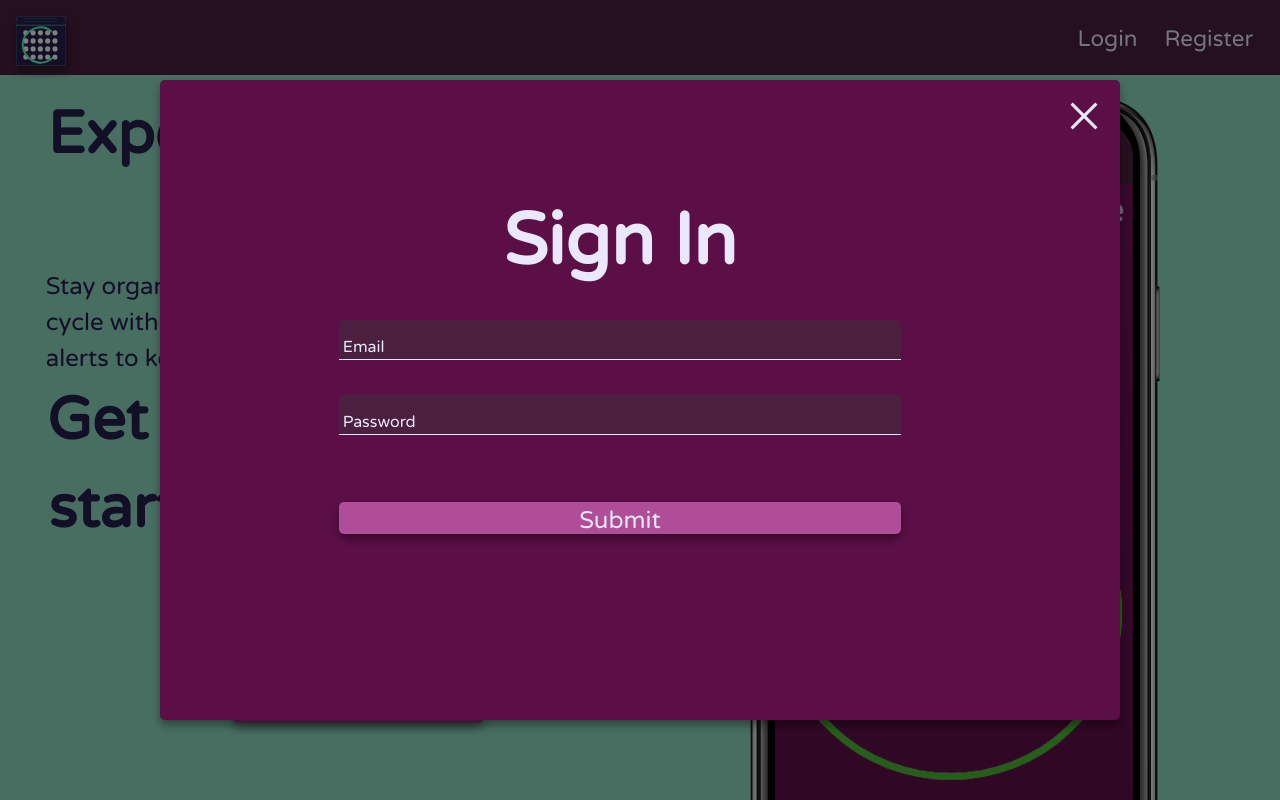
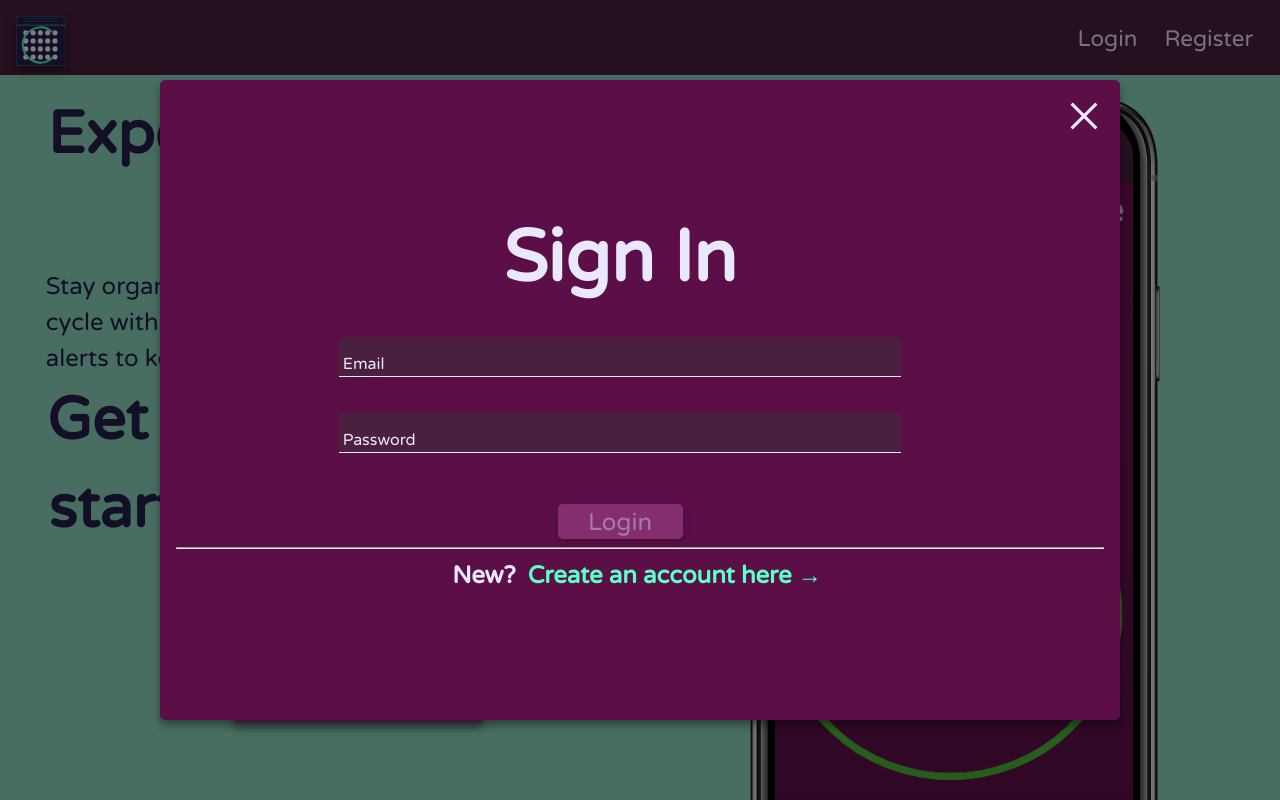
Before and after one commit to Friendfrie77/Period-Tracker-TS, a React (Vite) app in the folder Frontend/: page / in a window 1280 px wide. Both pictures are taken after a click on the button "Login". Shown: the top 800 px of the page. Built offline with nearby package versions, Linux system fonts and the light colour scheme; no server answers.

Commit message:
countdown color fix.

```diff
--- a/Frontend/src/components/countdown/Countdown.tsx
+++ b/Frontend/src/components/countdown/Countdown.tsx
@@ -2,9 +2,9 @@ import { useEffect } from "react";
 import { CountdownCircleTimer} from "react-countdown-circle-timer";
 import useTimerData from "../../hooks/useTimerData";
 type CountdownProps = {
-    startDate?: Date | string | null,
-    endDate?: Date | string | null,
-    color1?: string,
+    startDate?: Date | null,
+    endDate?: Date | null,
+    color1: string,
     color2?: string,
     color3?: string,
     message?: string
@@ -28,7 +28,6 @@ const renderTime = (dimension?:string|null , time?:number|null, message?:string)
 }
 const Countdown: React.FC<CountdownProps> = ({startDate, endDate, color1, color2, color3, message}) =>{
     const {calcNeededInfo, timerKey, setTimerKey, getTime} = useTimerData();
-
     const neededInfo = () =>{
         if(startDate && endDate){
             const {duration, remainingTime, half, quarter} = calcNeededInfo(startDate, endDate)
@@ -39,6 +38,7 @@ const Countdown: React.FC<CountdownProps> = ({startDate, endDate, color1, color2
     }
     const {duration, remainingTime, half, quarter} = neededInfo();
     console.log((getTime(duration-(duration - remainingTime))))
+    console.log(`#${color1}`, `#${color2}`, `#${color3}`)
     const timerProps: {
         isPlaying: boolean,
         size: number,
@@ -50,14 +50,15 @@ const Countdown: React.FC<CountdownProps> = ({startDate, endDate, color1, color2
     }
     useEffect(() =>{
         setTimerKey(prev => prev + 1)
+        // eslint-disable-next-line
     },[endDate])
     const content = (
         <div className="countdown-timer">
             <CountdownCircleTimer
             {...timerProps}
             key = {timerKey}
-            colors={
-            "#9000ff"}
+            colors = {[`#${color1}`, `#${color2}`, `#${color3}`]}
+            colorsTime={[duration, half, quarter]}
             duration={duration}
             initialRemainingTime={remainingTime}
             >
--- a/Frontend/src/components/countdown/HomePageCountdown.tsx
+++ b/Frontend/src/components/countdown/HomePageCountdown.tsx
@@ -1,7 +1,7 @@
 import Countdown from "../../components/countdown/Countdown"
 type HomePageCountdownProps = {
-    startDate?: string|null|undefined,
-    endDate?: string|null|undefined,
+    startDate?: Date|null|undefined,
+    endDate?: Date|null|undefined,
     countdownMessage?: string
     headerMessage: string,
     buttonLable: string,
@@ -11,7 +11,7 @@ const HomePageCountdown: React.FC<HomePageCountdownProps> = ({startDate, endDate
     const content = (
         <div className="flex-center">
             <h2 className="header-text">{headerMessage}</h2>
-            <Countdown startDate={startDate} endDate={endDate} message={countdownMessage} />
+            <Countdown startDate={startDate} endDate={endDate} message={countdownMessage} color1="40bf32" color2="e0e20c" color3="FA2C00"/>
             <div className="flex-center padding-bottom-1rem">
                 <label className="body-text" htmlFor="check-period">{buttonLable}</label>
                 <button className="button" name='check-period' onClick={buttonFunction}>Yes</button>
--- a/Frontend/src/components/modal/LoginModal.tsx
+++ b/Frontend/src/components/modal/LoginModal.tsx
@@ -14,11 +14,15 @@ import useLoading from "../../hooks/useLoading";
 
 const LoginModal: React.FC =() =>{
     const {isLoading} = useLoading();
-    const {login, logout} = useAuth();
-    const {toggleLoginCall} = useOpenModals();
+    const {logout} = useAuth();
+    const {toggleLoginCall, toggleRegisterCall} = useOpenModals();
     // const onSubmit = async(values:valuesTypes) =>{
     //     login(values);
     // }
+    const openReg = () =>{
+        toggleRegisterCall();
+        toggleLoginCall();
+    }
     const onSubmit = async() =>{
         logout()
     }
@@ -67,10 +71,14 @@ const LoginModal: React.FC =() =>{
                             span = 'Password'
                             isDisabled = {false}
                         />
-                        <button type= "submit" disabled = {!valid}>Submit</button>
+                        <button type= "submit" className="button" disabled = {!valid}>Login</button>
                     </form>
                 )}
                 />
+                <section className="account-reg flex-center">
+                    <hr className="hr-fullpage"></hr>
+                    <h3 className="body-text">New? <button className="button-link" onClick={openReg}>Create an account here &#8594;</button></h3>
+                </section>
         </section>
     )
     return content;
--- a/Frontend/src/components/modal/RegisterModal.tsx
+++ b/Frontend/src/components/modal/RegisterModal.tsx
@@ -94,7 +94,7 @@ const RegisterModal: React.FC = () =>{
                             span = 'Confirm Password'
                             isDisabled = {false}
                         />
-                        <button type= "submit" disabled = {!valid}>Submit</button>
+                        <button type= "submit" className="button" disabled = {!valid}>Submit</button>
                     </form>
                 )}
             />
--- a/Frontend/src/pages/landingPage/Landing.tsx
+++ b/Frontend/src/pages/landingPage/Landing.tsx
@@ -73,8 +73,8 @@ const LandingPage: React.FC = () =>{
                     linkTxt="Find out more"
                     contentImg={Laptop}
                     txtHeader="Privacy Focused "
-                    txtContent=""
-                    txtContentType={""}
+                    txtContent={""}
+                    txtContentType={"text"}
                     imgAlt={""}
                     link={""}
                     />
--- a/Frontend/src/pages/loggedInUserIndex/HasInfo.tsx
+++ b/Frontend/src/pages/loggedInUserIndex/HasInfo.tsx
@@ -1,14 +1,14 @@
 import HomePageCountdown from "../../components/countdown/HomePageCountdown";
 import useUserInfo from "../../hooks/useUserInfo";
+import dayjs from "dayjs";
 const HasInfo = () =>{
-    const {periodStartDate, periodEndDate, canBleed, isBleeding, cycleStartDate, cycle} = useUserInfo();
-    console.log(periodStartDate, cycle)
+    const {periodStartDate, periodEndDate, canBleed, isBleeding, cycleStartDate} = useUserInfo();
     const content = (
         <>
             {!canBleed && !isBleeding ?(
-                <HomePageCountdown startDate={cycleStartDate} endDate={periodStartDate} headerMessage="Your next period is in" buttonLable="Has your period started?" />
+                <HomePageCountdown startDate={dayjs(cycleStartDate).toDate()} endDate={dayjs(periodStartDate).toDate()} headerMessage="Your next period is in" buttonLable="Has your period started?" />
             ) : isBleeding ?(
-                <HomePageCountdown startDate={periodStartDate} endDate={periodEndDate} headerMessage="Your period should be over in" buttonLable="Has your period ended?" />
+                <HomePageCountdown startDate={dayjs(periodStartDate).toDate()} endDate={dayjs(periodEndDate).toDate()} headerMessage="Your period should be over in" buttonLable="Has your period ended?" />
             ) : (
                 <HomePageCountdown countdownMessage="Today" headerMessage="Your period might be here" buttonLable="Has your period started?" />
             )}
--- a/Frontend/src/pages/loggedInUserIndex/NeedInfo.tsx
+++ b/Frontend/src/pages/loggedInUserIndex/NeedInfo.tsx
@@ -3,7 +3,7 @@ const NeedInfo = () =>{
     const content = (
         <section className="period-countdown">
             <h2>Error: 2 or more sequential periods needed to track</h2>
-            <Countdown message="More logs are required" />
+            <Countdown message="More logs are required" color1="C00022" color2="C00022" color3="C00022"/>
         </section>
     )
     return content;
--- a/Frontend/src/syles/_userAccount.scss
+++ b/Frontend/src/syles/_userAccount.scss
@@ -35,23 +35,17 @@
         font-size: var(--fs-header);
         padding-bottom: 1.5rem;
     }
-    button{
-        box-shadow: $drop-shadow-wrappers;
-        width: 95%;
-        height: 2rem;
-        margin: 2rem 0px;
-        font-size: 1.5rem;
-        background-color: $button-color;
-        border-radius: $radius;
-        border: none;
-        color: $textcolor
-    }
-    hr{
-        width: 100%;
-        background-color: $color2;
-        height: 2px;
-        border: none;
-    }
+    // button{
+    //     box-shadow: $drop-shadow-wrappers;
+    //     width: 95%;
+    //     height: 2rem;
+    //     margin: 2rem 0px;
+    //     font-size: 1.5rem;
+    //     background-color: $button-color;
+    //     border-radius: $radius;
+    //     border: none;
+    //     color: $textcolor
+    // }
     @include for-size(phone-only){
         width: 100%;
     }
@@ -172,3 +166,10 @@ select:-webkit-autofill:focus {
     border: 1px solid red !important;
     color: red !important;
 }
+.hr-fullpage{
+    width: 100%;
+}
+.account-reg{
+    grid-area: 4/1/5/8;
+
+}
--- a/Frontend/src/syles/syles.css
+++ b/Frontend/src/syles/syles.css
@@ -170,6 +170,15 @@ h4 {
 .button:disabled {
   opacity: 50%;
   pointer-events: none;
+}
+
+.button-link {
+  background-color: transparent;
+  border: none;
+  color: #5cffc9;
+}
+.button-link:hover {
+  color: #eae8ff;
 }
 
 .message {
@@ -611,23 +620,6 @@ footer a {
   font-size: var(--fs-header);
   padding-bottom: 1.5rem;
 }
-.login-wrapper button {
-  box-shadow: rgba(0, 0, 0, 0.4) 0px 5px 10px;
-  width: 95%;
-  height: 2rem;
-  margin: 2rem 0px;
-  font-size: 1.5rem;
-  background-color: #af4d98;
-  border-radius: 5px;
-  border: none;
-  color: #eae8ff;
-}
-.login-wrapper hr {
-  width: 100%;
-  background-color: #241e4e;
-  height: 2px;
-  border: none;
-}
 @media (max-width: 425px) {
   .login-wrapper {
     width: 100%;
@@ -754,6 +746,14 @@ select:-webkit-autofill:focus {
   color: red !important;
 }
 
+.hr-fullpage {
+  width: 100%;
+}
+
+.account-reg {
+  grid-area: 4/1/5/8;
+}
+
 .hero {
   background-color: #8fddc3;
   height: 70%;
--- a/Frontend/src/syles/syles.scss
+++ b/Frontend/src/syles/syles.scss
@@ -157,6 +157,14 @@ h4 {
   font-size: var(--fs-body);
   @include button-mixin;
 }
+.button-link{
+  background-color: transparent;
+  border: none;
+  color: $color6;
+  &:hover {
+    color: $textcolor;
+  }
+}
 .message {
   text-align: center;
   color: $textcolor;
```
Also changed, not shown: 2 other files (tests, documents, lock files or other folders).
